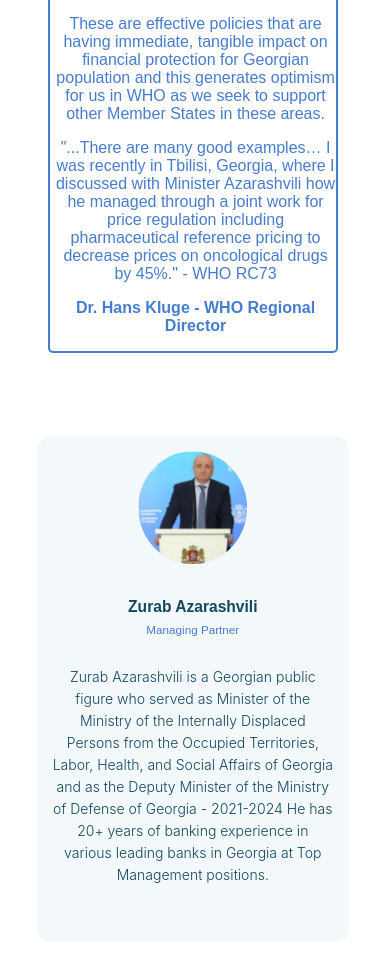
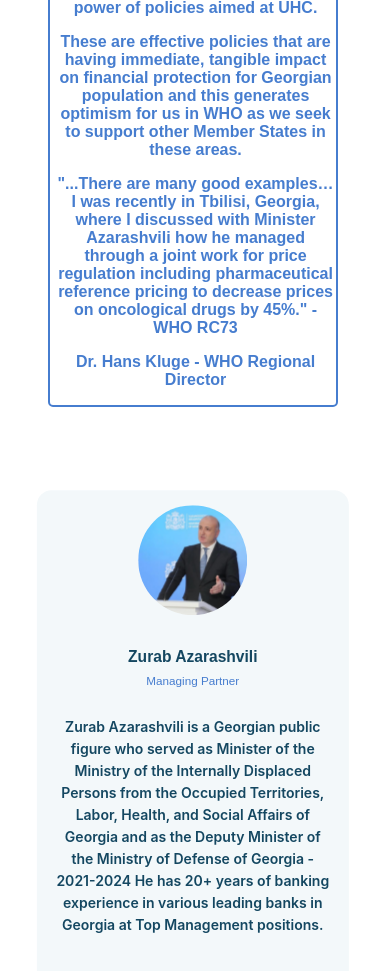
Before and after one commit to carco23/client, a React (Create React App) app: page / in a window 390 px wide. Shown: the part 1440-2411 px from the top of the page. Built offline with nearby package versions, Linux system fonts and the light colour scheme.

Commit message:
boldTexts

```diff
--- a/src/components/About/About.js
+++ b/src/components/About/About.js
@@ -1,6 +1,6 @@
 import React from 'react';
 import styles from './About.module.css'
-import Zurab from '../../assets/zurab.svg'
+import Zurab from '../../assets/zurab1.svg'
 import Ilia from '../../assets/ilia.svg'
 import { useState, useEffect } from 'react';
 import { Carousel, Card, Button } from 'antd';
--- a/src/components/About/About.module.css
+++ b/src/components/About/About.module.css
@@ -157,6 +157,7 @@
         font-size: 3.6vw;
         width: 90%;
         height: 70%;
+        font-weight: 600;
     }
     .aboutUs button {
         left: 50%;
@@ -182,4 +183,7 @@
         padding-left: 5px;
 
     }
+    .text p {
+        font-weight: 600;
+    }
 }
--- a/src/components/Highlights/Highlights.module.css
+++ b/src/components/Highlights/Highlights.module.css
@@ -84,10 +84,9 @@
 .learnMore {
     position: relative;
     left: 50%;
-    top: 5%;
     width: 8%;
     height: 4.5vh;
-    transform: translate(-50%);
+    transform: translate(-50%, 350%);
     background: rgba(26, 112, 155, 0.1);
     border: none;
     outline: none;
@@ -154,6 +153,10 @@
         transform: translate(0%);
         height: 8.5vh;
     }
+    .stories div:nth-child(5) {
+        transform: translate(0%);
+        height: 10vh;
+    }
     .story h1 {
         font-size: 3vw;
         position: relative;
@@ -182,10 +185,9 @@
     .learnMore {
         position: relative;
         left: 50%;
-        top: 1%;
         width: 20%;
         height: 3.5vh;
-        transform: translate(-50%);
+        transform: translate(-50%, 350%);
         background: rgba(26, 112, 155, 0.1);
         border: none;
         outline: none;
```
Also changed, not shown: src/assets/zurab1.jpeg (added), src/assets/zurab1.svg (added).
